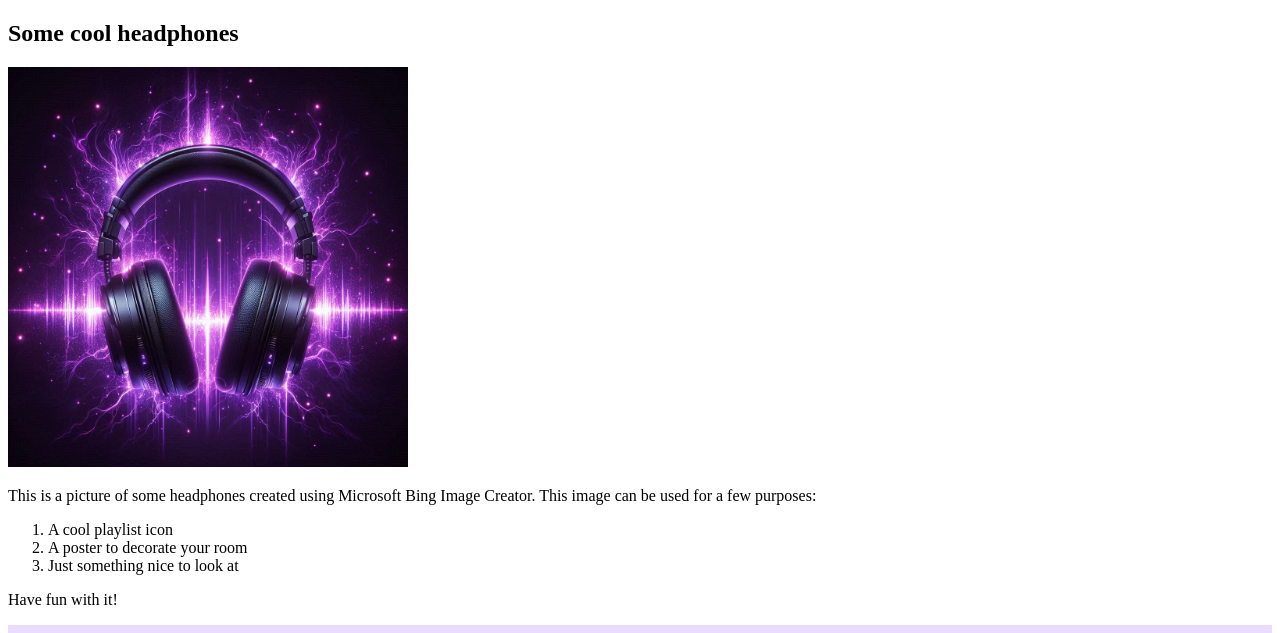
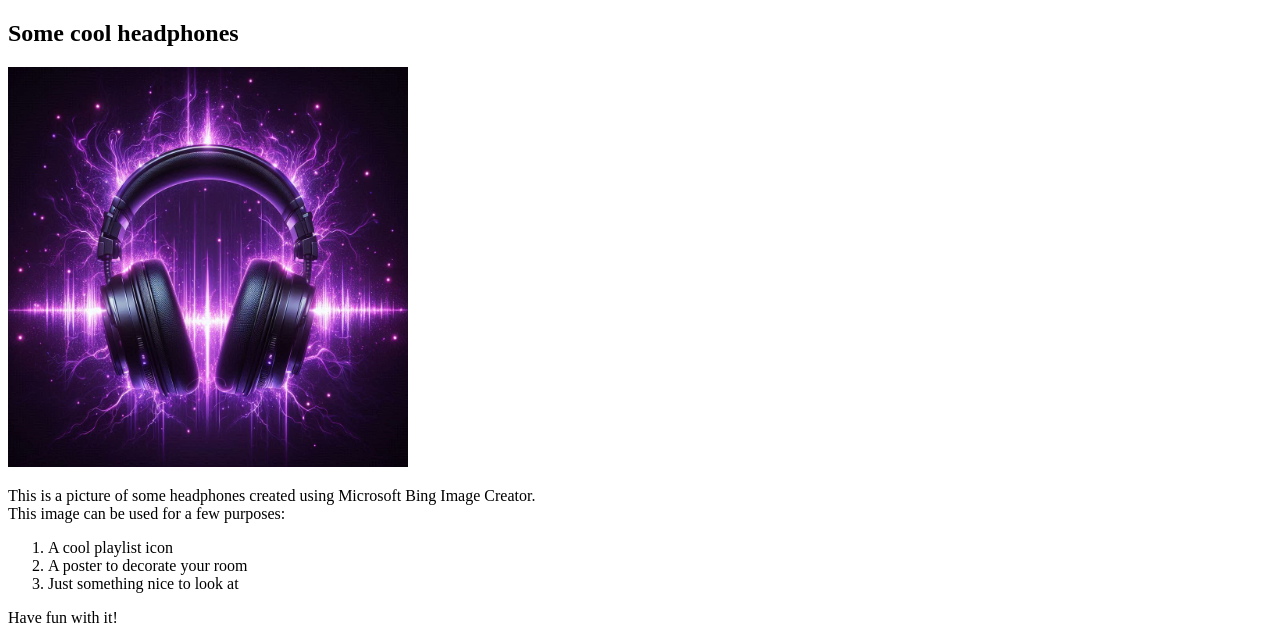
Before and after one commit to corpcooga/CSS-Styling, a plain HTML site: page index.html in a window 1280 px wide. Shown: the top 633 px of the page. Drawn offline with Linux system fonts and the light colour scheme.

Commit message:
quick update

```diff
--- a/index.html
+++ b/index.html
@@ -9,7 +9,7 @@
 	<h2>Some cool headphones</h2>
 	<img src="vibe_playlist_icon.jpeg" alt="headphones" width="400px">
 	<div>
-		<p>This is a picture of some headphones created using Microsoft Bing Image Creator. This image can be used for a few purposes:</p>
+		<p>This is a picture of some headphones created using Microsoft Bing Image Creator. <br>This image can be used for a few purposes:</p>
 		<ol>
 			<li>A cool playlist icon</li>
 			<li>A poster to decorate your room</li>
@@ -22,7 +22,7 @@
 	<h2 class="styled">Some cool headphones</h2>
 	<img class="styled" src="vibe_playlist_icon.jpeg" alt="headphones" width="400px">
 	<div class="styled">
-		<p>This is a picture of some headphones created using Microsoft Bing Image Creator. This image can be used for a few purposes:</p>
+		<p>This is a picture of some headphones created using Microsoft Bing Image Creator.<br>This image can be used for a few purposes:</p>
 		<ol class="styled">
 			<li>A cool playlist icon</li>
 			<li>A poster to decorate your room</li>
--- a/style.css
+++ b/style.css
@@ -1,3 +1,4 @@
+/* styled text for all elements */
 .styled {
 	font-family:'Gill Sans', 'Gill Sans MT', Calibri, 'Trebuchet MS', sans-serif;
 	padding: 10px;
```
